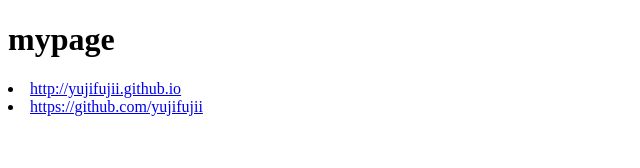
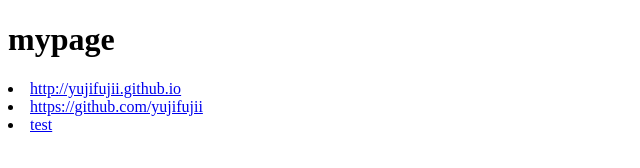
Before and after one commit to yujifujii/yujifujii.github.io, a plain HTML site: page index.html in a window 1280 px wide. Shown: the full height of the page, 0-640 px from the left. Drawn offline with Linux system fonts and the light colour scheme.

Commit message:
Update index.html

```diff
--- a/index.html
+++ b/index.html
@@ -9,6 +9,7 @@
 
 <li><a href="http://yujifujii.github.io">http://yujifujii.github.io</a></li>
 <li><a href="https://github.com/yujifujii">https://github.com/yujifujii</a></li>
+<li><a href="/test/">test</a></li>
 
 </body>
 </html>
```
